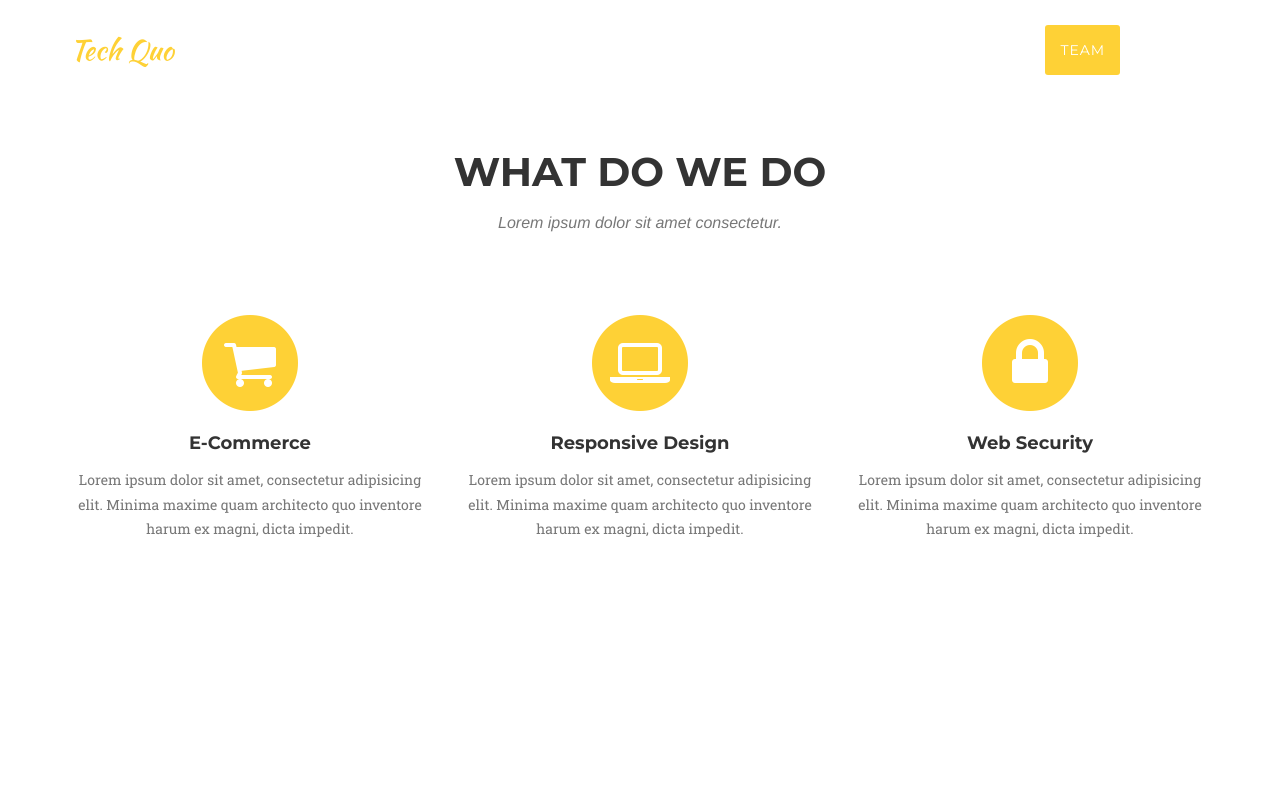
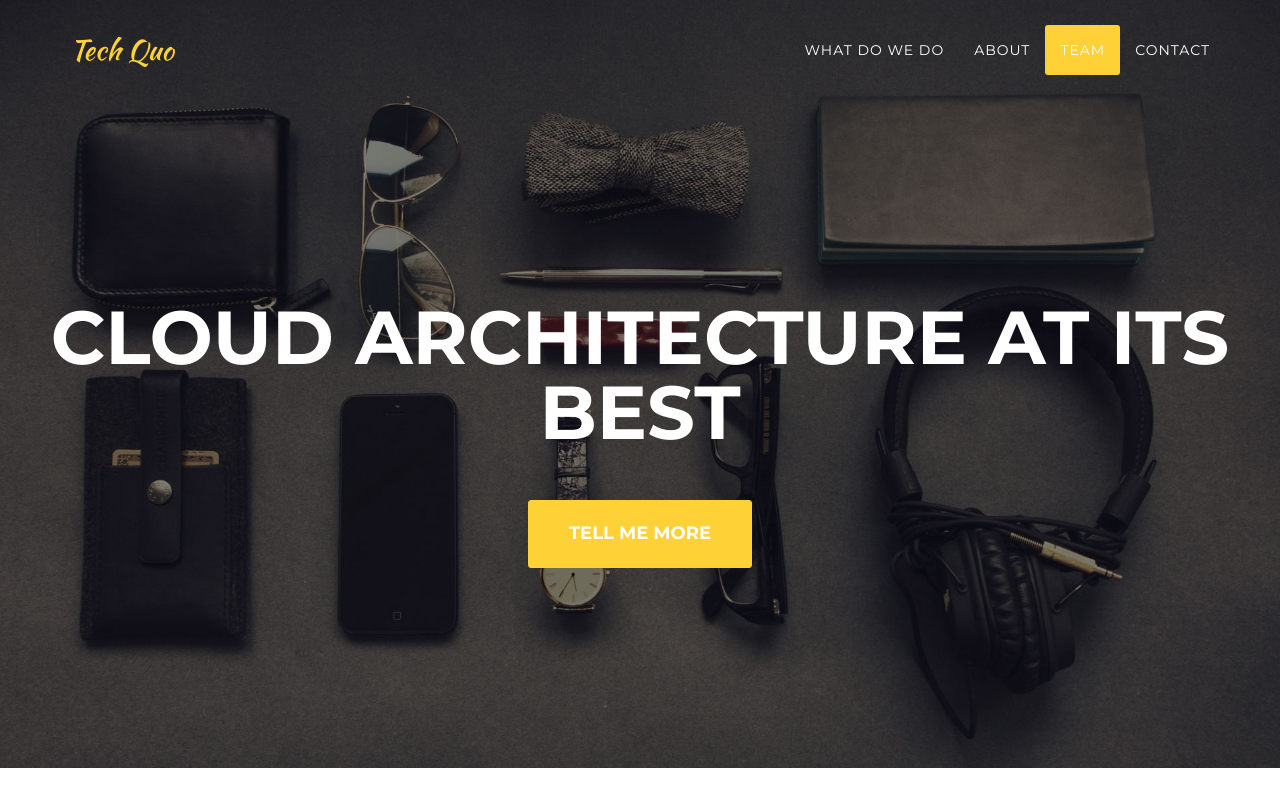
Before and after one commit to nvinta/IndiaChits, a website: page index.html in a window 1280 px wide. Shown: the top 800 px of the page. Drawn offline with nearby package versions, Linux system fonts and the light colour scheme; a web font is replaced by a local one.

Commit message:
put back

```diff
--- a/index.html
+++ b/index.html
@@ -41,7 +41,7 @@
             <!-- Brand and toggle get grouped for better mobile display -->
             <div class="navbar-header page-scroll">
                 <button type="button" class="navbar-toggle" data-toggle="collapse" data-target="#bs-example-navbar-collapse-1">
-                  <!--  <span class="sr-only">Toggle navigation</span> v--> Menu <i class="fa fa-bars"></i>
+                    <span class="sr-only">Toggle navigation</span> Menu <i class="fa fa-bars"></i>
                 </button>
                 <a class="navbar-brand page-scroll" href="#page-top">Tech Quo</a>
             </div>
@@ -76,7 +76,13 @@
 
     <!-- Header -->
     <header>
-
+      <!--  <div class="container"> -->
+            <div class="intro-text">
+              <!--  <div class="intro-lead-in">Cloud architecture at its best</div> -->
+                <div class="intro-heading">Cloud architecture at its best</div>
+                <a href="#services" class="page-scroll btn btn-xl">Tell Me More</a>
+          <!--  </div> -->
+        </div>
     </header>
 
     <!-- Services Section -->
```
